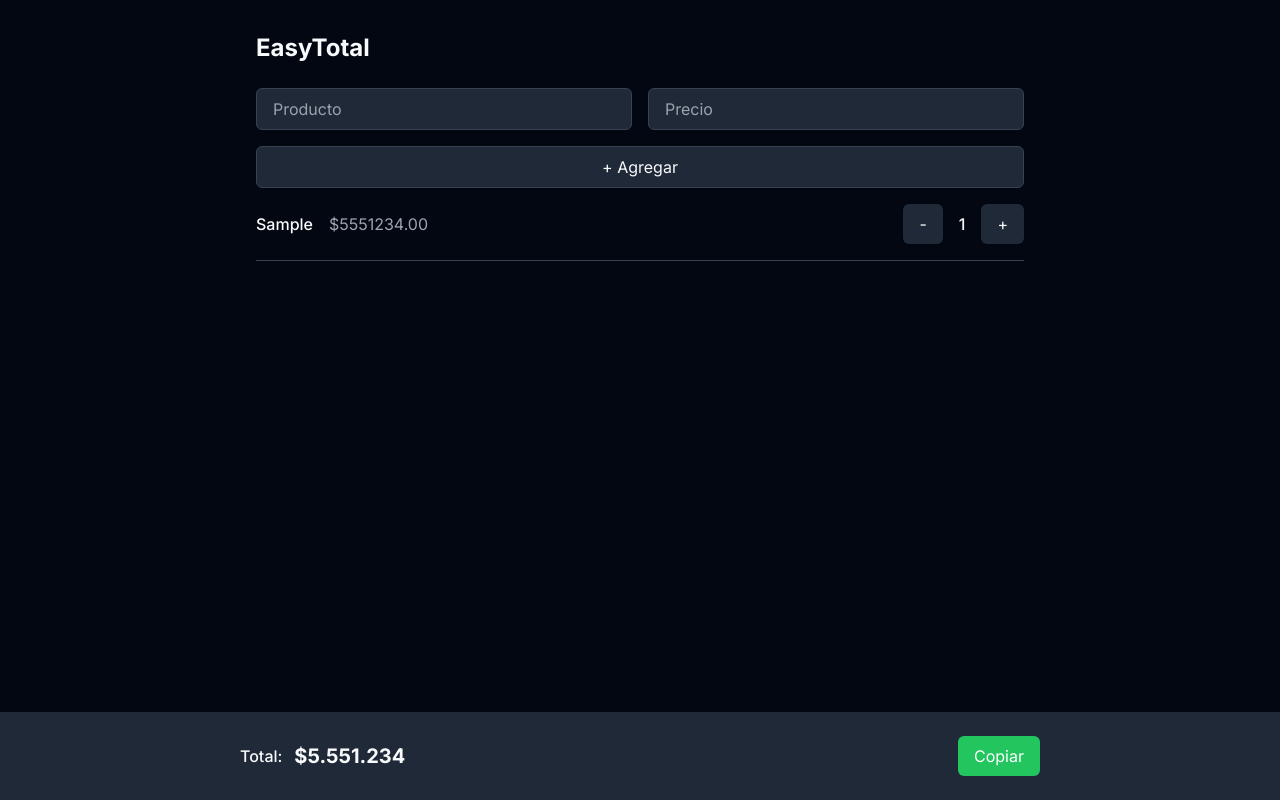
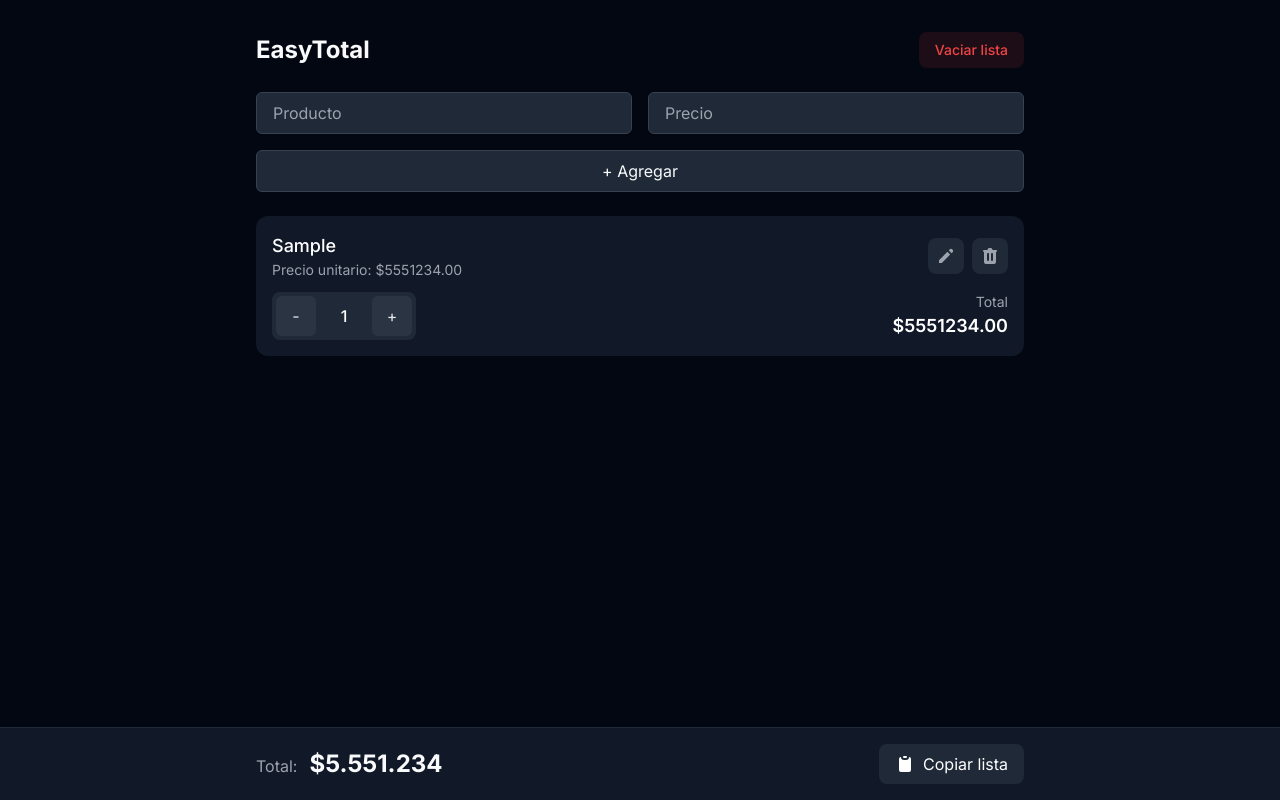
Before and after one commit to nylzen/easy-total, a Next.js app: page / in a window 1280 px wide. Both pictures are taken after typing "Sample", "5551234" into the empty fields and a click on the button "+ Agregar". Built offline with nearby package versions, Linux system fonts and the light colour scheme.

Commit message:
feat: Implement clear list functionality with confirmation modal in Form component

```diff
--- a/src/components/Form/Form.jsx
+++ b/src/components/Form/Form.jsx
@@ -1,15 +1,16 @@
 "use client";
 
-import { useRef } from "react";
+import { useState } from "react";
 import { Total } from "../Total/Total";
 import { ProductForm } from "../ProductForm/ProductForm";
 import { ProductList } from "../ProductList/ProductList";
+import { ConfirmModal } from "../Modal/ConfirmModal";
 import { Toaster, toast } from "sonner";
 import useProductStore from "../../store/productStore";
 
 export const Form = () => {
-  const { products, total, addProduct, updateProductQuantity } =
-    useProductStore();
+  const { products, total, clearList, addProduct, updateProductQuantity } = useProductStore();
+  const [isConfirmModalOpen, setIsConfirmModalOpen] = useState(false);
 
   const generateMessage = () => {
     const date = new Date().toLocaleDateString("es-AR");
@@ -18,7 +19,6 @@ export const Form = () => {
       message += `${product.name} x ${product.quantity} - $${product.price}\n`;
     });
     message += `\nTotal: $${total.toLocaleString("es-AR")}`;
-    console.log(message);
     return message;
   };
 
@@ -35,28 +35,72 @@ export const Form = () => {
     );
   };
 
+  const handleClearList = () => {
+    if (products.length === 0) {
+      toast("La lista ya está vacía", { type: "info" });
+      return;
+    }
+    setIsConfirmModalOpen(true);
+  };
+
+  const handleConfirmClear = () => {
+    clearList();
+    toast.success("Lista vaciada correctamente");
+  };
+
   return (
-    <section className=" pb-20 flex flex-col h-screen bg-gray-950 text-gray-50">
+    <section className="pb-20 flex flex-col h-screen bg-gray-950 text-gray-50">
       <div className="md:max-w-[800px] container mx-auto px-4 py-8 flex-1 overflow-auto">
-        <h1 className="text-2xl font-bold mb-6">EasyTotal</h1>
+        {/* Header con título y botón de vaciar */}
+        <div className="flex items-center justify-between mb-6">
+          <h1 className="text-2xl font-bold">EasyTotal</h1>
+          {products.length > 0 && (
+            <button
+              onClick={handleClearList}
+              className="px-4 py-2 rounded-lg bg-red-500/10 text-red-500 text-sm font-medium hover:bg-red-500/20 active:bg-red-500/30 transition-colors"
+            >
+              Vaciar lista
+            </button>
+          )}
+        </div>
+
         <ProductForm addProduct={addProduct} />
-        <ProductList
-          products={products}
-          updateProductQuantity={updateProductQuantity}
-        />
-        <div className="bg-gray-800 py-6 px-6 flex items-center fixed w-full bottom-0 left-0">
-          <div className="max-w-[800px] w-full flex mx-auto">
-            <Total total={total} />
-            <Toaster position="bottom-center" richColors closeButton />
+        <ProductList products={products} updateProductQuantity={updateProductQuantity} />
+      </div>
+
+      {/* Barra inferior */}
+      <div className="fixed bottom-0 left-0 w-full bg-gray-900 border-t border-gray-800">
+        <div className="md:max-w-[800px] mx-auto px-4 py-4 flex items-center justify-between">
+          {/* Total */}
+          <div className="flex items-baseline gap-3">
+            <span className="text-gray-400">Total:</span>
+            <span className="text-2xl font-bold">${total.toLocaleString("es-AR")}</span>
+          </div>
+
+          {/* Botón de copiar */}
+          {products.length > 0 && (
             <button
               onClick={handleCopyToClipboard}
-              className="bg-green-500 text-white px-4 py-2 rounded-md"
+              className="flex items-center gap-2 py-2 px-4 rounded-lg bg-gray-800 text-white hover:bg-gray-700 active:bg-gray-600 transition-colors"
             >
-              Copiar
+              <svg xmlns="http://www.w3.org/2000/svg" className="h-5 w-5" viewBox="0 0 20 20" fill="currentColor">
+                <path d="M8 3a1 1 0 011-1h2a1 1 0 110 2H9a1 1 0 01-1-1z" />
+                <path d="M6 3a2 2 0 00-2 2v11a2 2 0 002 2h8a2 2 0 002-2V5a2 2 0 00-2-2 3 3 0 01-3 3H9a3 3 0 01-3-3z" />
+              </svg>
+              Copiar lista
             </button>
-          </div>
+          )}
         </div>
       </div>
+
+      <ConfirmModal
+        isOpen={isConfirmModalOpen}
+        onClose={() => setIsConfirmModalOpen(false)}
+        onConfirm={handleConfirmClear}
+        title="¿Vaciar lista?"
+        message="Esta acción eliminará todos los productos de la lista. ¿Estás seguro?"
+      />
+      <Toaster position="bottom-center" richColors closeButton />
     </section>
   );
 };
--- /dev/null
+++ b/src/components/Modal/ConfirmModal.jsx
@@ -0,0 +1,65 @@
+export const ConfirmModal = ({ isOpen, onClose, onConfirm, title, message }) => {
+  if (!isOpen) return null;
+
+  return (
+    <div className="fixed inset-0 z-50 flex items-center justify-center p-4">
+      {/* Overlay */}
+      <div
+        className="fixed inset-0 bg-black/50 backdrop-blur-sm"
+        onClick={onClose}
+      />
+
+      {/* Modal */}
+      <div className="relative bg-gray-900 rounded-xl p-6 max-w-sm w-full shadow-2xl border border-gray-800">
+        <div className="flex flex-col gap-4">
+          {/* Icono de advertencia */}
+          <div className="mx-auto bg-red-500/20 p-3 rounded-full">
+            <svg
+              xmlns="http://www.w3.org/2000/svg"
+              className="h-6 w-6 text-red-500"
+              fill="none"
+              viewBox="0 0 24 24"
+              stroke="currentColor"
+            >
+              <path
+                strokeLinecap="round"
+                strokeLinejoin="round"
+                strokeWidth={2}
+                d="M12 9v2m0 4h.01m-6.938 4h13.856c1.54 0 2.502-1.667 1.732-3L13.732 4c-.77-1.333-2.694-1.333-3.464 0L3.34 16c-.77 1.333.192 3 1.732 3z"
+              />
+            </svg>
+          </div>
+
+          {/* Contenido */}
+          <div className="text-center">
+            <h3 className="text-lg font-semibold text-white mb-2">
+              {title}
+            </h3>
+            <p className="text-gray-400">
+              {message}
+            </p>
+          </div>
+
+          {/* Botones */}
+          <div className="flex gap-3 mt-2">
+            <button
+              onClick={onClose}
+              className="flex-1 px-4 py-2 rounded-lg bg-gray-800 text-gray-300 hover:bg-gray-700 transition-colors"
+            >
+              Cancelar
+            </button>
+            <button
+              onClick={() => {
+                onConfirm();
+                onClose();
+              }}
+              className="flex-1 px-4 py-2 rounded-lg bg-red-500 text-white hover:bg-red-600 transition-colors"
+            >
+              Vaciar lista
+            </button>
+          </div>
+        </div>
+      </div>
+    </div>
+  );
+};
--- a/src/components/ProductItem/ProductItem.jsx
+++ b/src/components/ProductItem/ProductItem.jsx
@@ -1,43 +1,166 @@
+import { useState } from "react";
 import useProductStore from "@/store/productStore";
 
 export const ProductItem = ({ product }) => {
-  const { updateProductQuantity } = useProductStore();
+  const { updateProductQuantity, updateProduct, deleteProduct } = useProductStore();
+  const [isEditing, setIsEditing] = useState(false);
+  const [editedProduct, setEditedProduct] = useState(product);
 
   const onIncrement = () => {
     updateProductQuantity(product.id, product.quantity + 1);
   };
 
   const onDecrement = () => {
+    if (product.quantity > 1) {
       updateProductQuantity(product.id, product.quantity - 1);
+    }
   };
 
+  const handleEdit = () => {
+    setIsEditing(true);
+  };
+
+  const handleSave = () => {
+    if (editedProduct.name.trim() === "" || editedProduct.price <= 0 || editedProduct.quantity <= 0) {
+      return;
+    }
+    updateProduct(product.id, editedProduct);
+    setIsEditing(false);
+  };
+
+  const handleCancel = () => {
+    setEditedProduct(product);
+    setIsEditing(false);
+  };
+
+  const handleDelete = () => {
+    deleteProduct(product.id);
+  };
+
+  const totalPrice = product.price * product.quantity;
+
+  if (isEditing) {
     return (
-    <li
-      key={product.id}
-      className="flex items-center justify-between border-b border-gray-700 pb-4"
+      <div className="bg-gray-900 rounded-xl p-4">
+        <div className="flex flex-col gap-3">
+          <div className="flex flex-col gap-3">
+            <input
+              type="text"
+              value={editedProduct.name}
+              onChange={(e) => setEditedProduct({ ...editedProduct, name: e.target.value })}
+              className="w-full bg-gray-800 rounded-lg px-3 py-2 text-white"
+              placeholder="Nombre del producto"
+            />
+            <div className="flex gap-2">
+              <div className="flex-1">
+                <label className="block text-sm text-gray-400 mb-1">Precio unitario</label>
+                <input
+                  type="number"
+                  value={editedProduct.price}
+                  onChange={(e) => setEditedProduct({ ...editedProduct, price: parseFloat(e.target.value) || 0 })}
+                  className="w-full bg-gray-800 rounded-lg px-3 py-2 text-white"
+                  placeholder="Precio"
+                  min="0"
+                  step="0.01"
+                />
+              </div>
+              <div className="flex-1">
+                <label className="block text-sm text-gray-400 mb-1">Cantidad</label>
+                <input
+                  type="number"
+                  value={editedProduct.quantity}
+                  onChange={(e) => setEditedProduct({ ...editedProduct, quantity: parseInt(e.target.value) || 0 })}
+                  className="w-full bg-gray-800 rounded-lg px-3 py-2 text-white"
+                  placeholder="Cantidad"
+                  min="1"
+                />
+              </div>
+            </div>
+          </div>
+          <div className="flex gap-2">
+            <button
+              onClick={handleCancel}
+              className="flex-1 px-4 py-2 rounded-lg bg-gray-800 text-gray-300 hover:bg-gray-700 transition-colors"
             >
-      <div className="flex items-center gap-4">
-        <p className="font-medium">{product.name}</p>
-        <span className="text-gray-400">
-          ${product.price && product.price.toFixed(2)}
-        </span>
+              Cancelar
+            </button>
+            <button
+              onClick={handleSave}
+              className="flex-1 px-4 py-2 rounded-lg bg-blue-600 text-white hover:bg-blue-700 transition-colors"
+            >
+              Guardar
+            </button>
+          </div>
+        </div>
+      </div>
+    );
+  }
+
+  return (
+    <div className="bg-gray-900 rounded-xl p-4">
+      <div className="flex flex-col gap-3">
+        {/* Información del producto y acciones */}
+        <div className="flex items-center justify-between">
+          <div className="flex-1">
+            <h3 className="text-lg font-medium text-white">
+              {product.name}
+            </h3>
+            <p className="text-sm text-gray-400">
+              Precio unitario: ${product.price.toFixed(2)}
+            </p>
+          </div>
+          <div className="flex gap-2">
+            <button
+              onClick={handleEdit}
+              className="p-2 rounded-lg bg-gray-800 text-gray-400 hover:text-blue-400 transition-colors"
+              aria-label="Editar producto"
+            >
+              <svg xmlns="http://www.w3.org/2000/svg" className="h-5 w-5" viewBox="0 0 20 20" fill="currentColor">
+                <path d="M13.586 3.586a2 2 0 112.828 2.828l-.793.793-2.828-2.828.793-.793zM11.379 5.793L3 14.172V17h2.828l8.38-8.379-2.83-2.828z" />
+              </svg>
+            </button>
+            <button
+              onClick={handleDelete}
+              className="p-2 rounded-lg bg-gray-800 text-gray-400 hover:text-red-400 transition-colors"
+              aria-label="Eliminar producto"
+            >
+              <svg xmlns="http://www.w3.org/2000/svg" className="h-5 w-5" viewBox="0 0 20 20" fill="currentColor">
+                <path fillRule="evenodd" d="M9 2a1 1 0 00-.894.553L7.382 4H4a1 1 0 000 2v10a2 2 0 002 2h8a2 2 0 002-2V6a1 1 0 100-2h-3.382l-.724-1.447A1 1 0 0011 2H9zM7 8a1 1 0 012 0v6a1 1 0 11-2 0V8zm5-1a1 1 0 00-1 1v6a1 1 0 102 0V8a1 1 0 00-1-1z" clipRule="evenodd" />
+              </svg>
+            </button>
+          </div>
         </div>
 
-      <div className="flex items-center gap-4">
+        {/* Controles de cantidad y total */}
+        <div className="flex items-center justify-between gap-4">
+          <div className="flex items-center gap-1 bg-gray-800 rounded-lg p-1">
             <button
               onClick={onDecrement}
-          className="rounded-md bg-gray-800 px-4 py-2"
+              className="w-10 h-10 flex items-center justify-center rounded-md bg-gray-700/50 hover:bg-gray-600 text-gray-200 transition-colors"
+              aria-label="Disminuir cantidad"
             >
               -
             </button>
-        <span className="font-medium">{product.quantity}</span>
+            <span className="w-12 text-center font-medium text-white">
+              {product.quantity}
+            </span>
             <button
               onClick={onIncrement}
-          className="rounded-md bg-gray-800 px-4 py-2"
+              className="w-10 h-10 flex items-center justify-center rounded-md bg-gray-700/50 hover:bg-gray-600 text-gray-200 transition-colors"
+              aria-label="Aumentar cantidad"
             >
               +
             </button>
           </div>
-    </li>
+
+          <div className="text-right">
+            <p className="text-sm text-gray-400">Total</p>
+            <p className="text-lg font-semibold text-white">
+              ${totalPrice.toFixed(2)}
+            </p>
+          </div>
+        </div>
+      </div>
+    </div>
   );
 };
--- a/src/components/ProductList/ProductList.jsx
+++ b/src/components/ProductList/ProductList.jsx
@@ -4,16 +4,22 @@ import { ProductItem } from "../ProductItem/ProductItem";
 export const ProductList = () => {
   const products = useProductStore((state) => state.products);
 
+  if (products.length === 0) {
+    return (
+      <div className="text-center py-8 text-gray-400">
+        No hay productos agregados
+      </div>
+    );
+  }
 
   return (
-    <ul className="grid gap-4">
-      {products.map((product, index) => (
+    <div className="space-y-3 mt-6">
+      {products.map((product) => (
         <ProductItem
           key={product.id}
           product={product}
-
         />
       ))}
-    </ul>
+    </div>
   );
 };
--- a/src/store/productStore.js
+++ b/src/store/productStore.js
@@ -8,34 +8,49 @@ const useProductStore = create(
       total: 0,
       addProduct: (product) =>
         set((state) => {
-          const newProducts = [product, ...state.products];
-          const newTotal = newProducts.reduce((acc, product) => {
-            return acc + product.price * product.quantity;
-          }, 0);
-          return { products: newProducts, total: newTotal };
+          const products = [product, ...state.products];
+          const total = products.reduce(
+            (sum, product) => sum + product.price * product.quantity,
+            0
+          );
+          return { products, total };
         }),
       updateProductQuantity: (id, quantity) =>
         set((state) => {
-          const productToUpdate = state.products.find(
-            (product) => product.id === id
+          const products = state.products.map((product) =>
+            product.id === id ? { ...product, quantity } : product
           );
-
-          if (!productToUpdate) {
-            return state;
-          }
-
-          const updatedProduct = { ...productToUpdate, quantity: quantity };
-
-          const newProducts = state.products.map((product) =>
-            product.id === id ? updatedProduct : product
+          const total = products.reduce(
+            (sum, product) => sum + product.price * product.quantity,
+            0
           );
-
-          const filteredProducts = newProducts.filter(
-            (product) => product.quantity > 0
+          return { products, total };
+        }),
+      updateProduct: (id, updatedProduct) =>
+        set((state) => {
+          const products = state.products.map((product) =>
+            product.id === id ? { ...product, ...updatedProduct } : product
           );
-
-          return { products: filteredProducts };
+          const total = products.reduce(
+            (sum, product) => sum + product.price * product.quantity,
+            0
+          );
+          return { products, total };
         }),
+      deleteProduct: (id) =>
+        set((state) => {
+          const products = state.products.filter((product) => product.id !== id);
+          const total = products.reduce(
+            (sum, product) => sum + product.price * product.quantity,
+            0
+          );
+          return { products, total };
+        }),
+      clearList: () =>
+        set(() => ({
+          products: [],
+          total: 0,
+        })),
       calculateTotal: () =>
         set((state) => ({
           total: state.products.reduce((acc, product) => {
```
Lines whose indentation alone changed are shown as unchanged.
